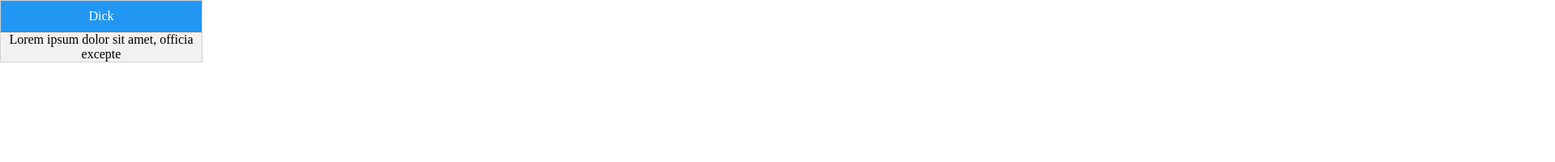
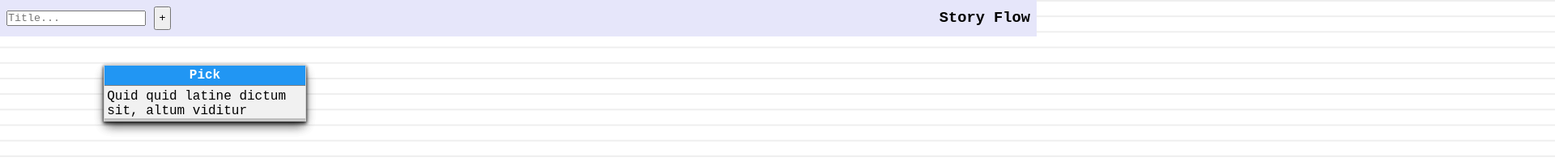
Before and after one commit to vukolovanton/story-flow, a website built with Vite: page index.html in a window 1280 px wide. Shown: the top 200 px of the page at 81% size, 1920 px wide, since content can reach past the window. Built offline with nearby package versions, Linux system fonts and the light colour scheme.

Commit message:
Style updates #2

```diff
--- a/index.html
+++ b/index.html
@@ -6,37 +6,39 @@
   <link rel="icon" type="image/svg+xml" href="/vite.svg" />
   <link rel="stylesheet" href="src/style.scss" />
   <meta name="viewport" content="width=device-width, initial-scale=1.0" />
-  <title>Vite + TS</title>
+  <title>Story Flow</title>
 </head>
 
-<body>
-  <div id="app">
-    <svg id="svg" xmlns="http://www.w3.org/2000/svg">
-    </svg>
+<body class="lines-background">
+  <svg id="svg" xmlns="http://www.w3.org/2000/svg"></svg>
 
-    <div class="controls">
-      <input type="text" class="new-card-input" />
-      <button class="new-card-add">+</button>
-    </div>
+  <div id="app" class="lines">
+    <header>
+      <div class="controls">
+        <input type="text" class="new-card-input" placeholder="Title..." />
+        <button class="new-card-add">+</button>
+      </div>
+      <h3>Story Flow</h3>
+    </header>
 
     <div class="draggable" id="d1">
-      <header draggable="true">Pick</header>
+      <strong draggable="true">Pick</strong>
       <div class="content" contenteditable="true">
-        <p>Lorem ipsum dolor sit amet, officia excepte</p>
+        <p>Quid quid latine dictum sit, altum viditur</p>
       </div>
     </div>
 
     <div class="draggable" id="d2">
-      <header draggable="true">Rick</header>
+      <strong draggable="true">Pick</strong>
       <div class="content" contenteditable="true">
-        <p>Lorem ipsum dolor sit amet, officia excepte</p>
+        <p>Quid quid latine dictum sit, altum viditur</p>
       </div>
     </div>
 
-      <div class="draggable" id="d3">
-      <header draggable="true">Dick</header>
+        <div class="draggable" id="d3">
+      <strong draggable="true">Pick</strong>
       <div class="content" contenteditable="true">
-        <p>Lorem ipsum dolor sit amet, officia excepte</p>
+        <p>Quid quid latine dictum sit, altum viditur</p>
       </div>
     </div>
 
--- a/src/Draggable.ts
+++ b/src/Draggable.ts
@@ -39,13 +39,14 @@ export class Draggable {
     this.pos4 = e.clientY;
     document.onmouseup = this.closeDragElement;
     document.onmousemove = this.elementDrag;
-    this.changeOpacity('0.2');
+    this.changeLineStyle('0.2', '0.5em');
   }
 
-  changeOpacity(value: string) {
+  changeLineStyle(value: string, strokeDash: string) {
     const mainSvg = document.getElementById('svg');
     if (mainSvg) {
       mainSvg.style.opacity = value;
+      mainSvg.style.strokeDasharray = strokeDash;
     }
   }
 
@@ -68,7 +69,7 @@ export class Draggable {
     const nodesToDelete: ChildNode[] = [];
 
     groups?.forEach(node => {
-      if (node?.dataset?.from === this.element.id || node?.dataset?.to === this.element.id) {
+      if ((node as HTMLElement)?.dataset?.from === this.element.id || (node as HTMLElement)?.dataset?.to === this.element.id) {
         nodesToDelete.push(node);
       }
     });
@@ -81,20 +82,28 @@ export class Draggable {
     document.onmousemove = null;
 
     this.deleteLines();
-    this.changeOpacity('1');
+    this.changeLineStyle('1', 'none');
 
     Object.keys(connector.getConnectors()).forEach(elementId => {
       if (this.element.id === elementId) { // Redraw lines only for current moved item
         const parent = connector.getConnectors()[elementId].parent;
         if (parent.length > 0) {
-          parent.forEach(p => this.drawLine(p, this.element));
+          parent.forEach(p => this.drawLine(this.element, p));
         }
         const childrens = connector.getConnectors()[elementId].childrens;
         if (childrens.length > 0) {
-          childrens.forEach(c => this.drawLine(c, this.element));
+          childrens.forEach(c => this.drawLine(this.element, c));
         }
       }
     })
+  }
+
+  getOffset(element: HTMLElement): { x: number, y: number} {
+    const rect = element.getBoundingClientRect();
+    return {
+      x: rect.x + window.scrollX,
+      y: rect.y + window.scrollY,
+    }
   }
 
   drawLine = (from: HTMLElement, to: HTMLElement) => {
@@ -104,13 +113,14 @@ export class Draggable {
       'path'
     );
 
-    const elementCoordinates = from.getBoundingClientRect();
-    const childCoordinates = to.getBoundingClientRect();
+
+    const elementCoordinates = this.getOffset(from);
+    const childCoordinates = this.getOffset(to);
 
     svgGroup.setAttribute('data-from', from.id);
     svgGroup.setAttribute('data-to', to.id);
 
-    line.setAttribute('d', `M ${elementCoordinates.x} ${elementCoordinates.y} L ${childCoordinates.x} ${childCoordinates.y}`);
+    line.setAttribute('d', `M ${childCoordinates.x} ${childCoordinates.y} L ${elementCoordinates.x} ${elementCoordinates.y}`);
     line.setAttribute('stroke', 'black');
 
     svgGroup.appendChild(line);
--- a/src/main.ts
+++ b/src/main.ts
@@ -14,13 +14,15 @@ window.addEventListener('load', function() {
     const input = document.querySelector<HTMLInputElement>('.new-card-input');
     if (input) {
       const text = input.value;
+      if (!text) return;
+
       const newGraph = document.createElement("div");
 
       newGraph.classList.add('draggable')
       newGraph.innerHTML = `
-        <header draggable="true" id=${Date.now().toString()}>${text}</header>
+        <strong draggable="true" id=${Date.now().toString()}>${text}</strong>
         <div class="content" contenteditable="true">
-          <p>Lorem ipsum dolor sit amet, officia excepte</p>
+          <p>Quid quid latine dictum sit, altum viditur</p>
         </div>
       `;
 
@@ -34,17 +36,6 @@ window.addEventListener('load', function() {
   document.querySelector<HTMLButtonElement>('.new-card-add')!.addEventListener('click', createNewGraph);
 
   collectGraphs();
-
-  // const canvas = document.querySelector('canvas')!;
-  // const ctx = canvas?.getContext('2d');
-
-  // function animate() {
-  //   ctx.clearRect(0, 0, canvas.width, canvas.height);
-  //   requestAnimationFrame(animate);
-  // }
-
-  // animate();
-
 });
 
 
--- a/src/style.scss
+++ b/src/style.scss
@@ -2,45 +2,73 @@
   padding: 0;
   margin: 0;
   box-sizing: border-box;
+  font-family: 'Courier New';
 }
 
-body {
-  // background-color: black;
+body, svg {
+  width: 3000px;
+  height: 3000px;
 }
 
 #svg {
-  position: absolute;
-  width: 100%;
-  height: 100%;
-  min-width: 100vw;
-  min-height: 100vh;
-  left: 0px;
-  top: 0px;
-}
-
-.controls {
   position: absolute;
   left: 0px;
   top: 0px;
 }
 
+.dots-background {
+  background-color: #f1f4f9;
+  background-image: radial-gradient(#90a1c1 0.5px, #f1f4f9 0.5px);
+  background-size: 10px 10px;
+}
+
+.lines-background {
+  background-color: #fff;
+  background-image: linear-gradient(#eee .1em, transparent .1em);
+  background-size: 100% 1.2em;
+}
+
+header {
+  display: flex;
+  flex-direction: row;
+  justify-content: space-between;
+  align-items: center;
+  width: 100vw;
+  padding: 0.5rem;
+  position: fixed;
+  z-index: 1000;
+  background-color: lavender;
+
+  & button {
+    padding: 0.3rem;
+  }
+}
+
 .draggable {
-  position: absolute;
-  border: 1px solid grey;
+  display: flex;
+  flex-direction: column;
   width: 250px;
   position: absolute;
   z-index: 9;
   background-color: #f1f1f1;
   border: 1px solid #d3d3d3;
   text-align: center;
+  top: 10%;
+  left: 10%;
+  box-shadow: rgba(0, 0, 0, 0.4) 0px 2px 4px, rgba(0, 0, 0, 0.3) 0px 7px 13px -3px, rgba(0, 0, 0, 0.2) 0px -3px 0px inset;
 
-  & header {
-    padding: 10px;
+  & strong {
+    padding: 0.2rem 1rem;
     cursor: move;
     z-index: 10;
     background-color: #2196F3;
     color: #fff;
     border-bottom: 1px solid grey;
+  }
+
+  & .content {
+    padding: 0.2rem;
+    text-align: left;
   }
 }
 
@@ -49,5 +77,6 @@ body {
 }
 
 .ready-for-connect {
-  border: 2px solid green;
+  border: 2px solid limegreen;
+  box-shadow: rgba(0, 0, 0, 0.1) 0px 2px 4px, rgba(0, 0, 0, 0.1) 0px 7px 13px -3px, rgba(0, 0, 0, 0.2) 0px -3px 0px inset
 }
```
